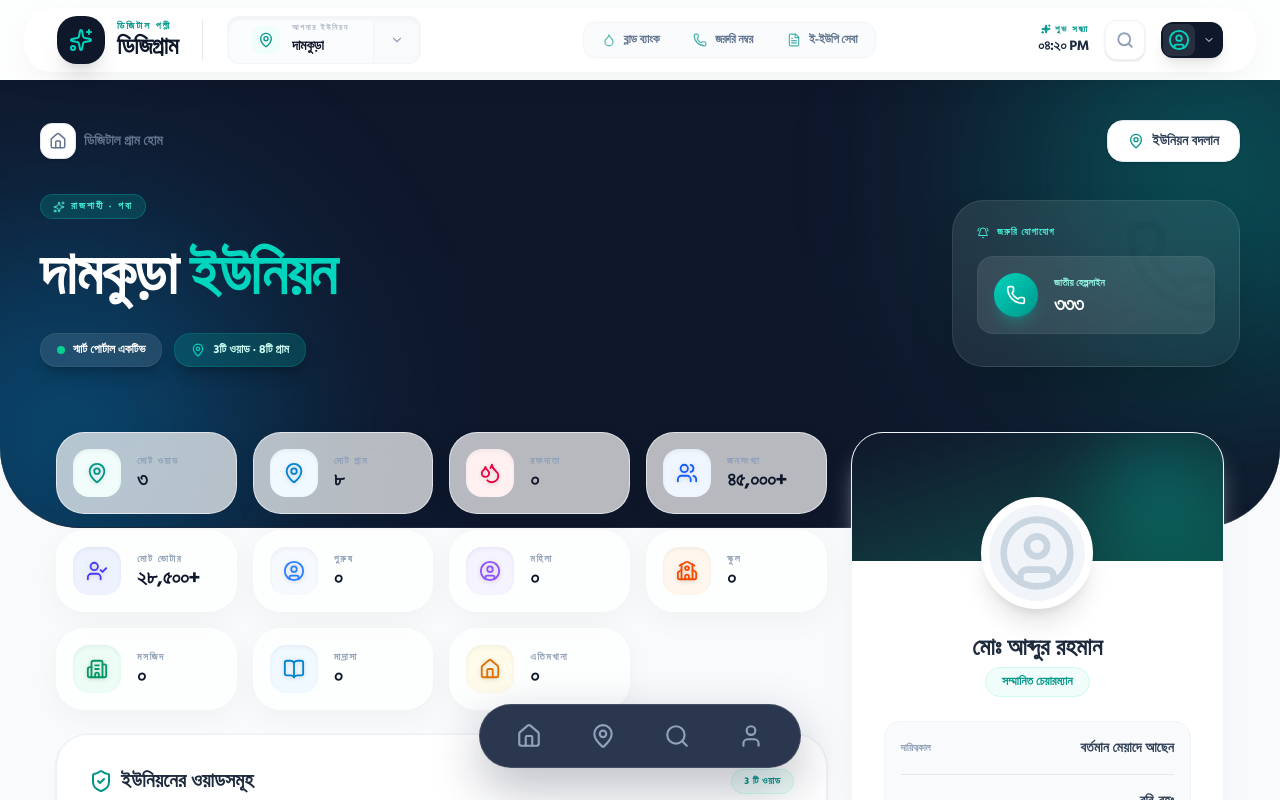
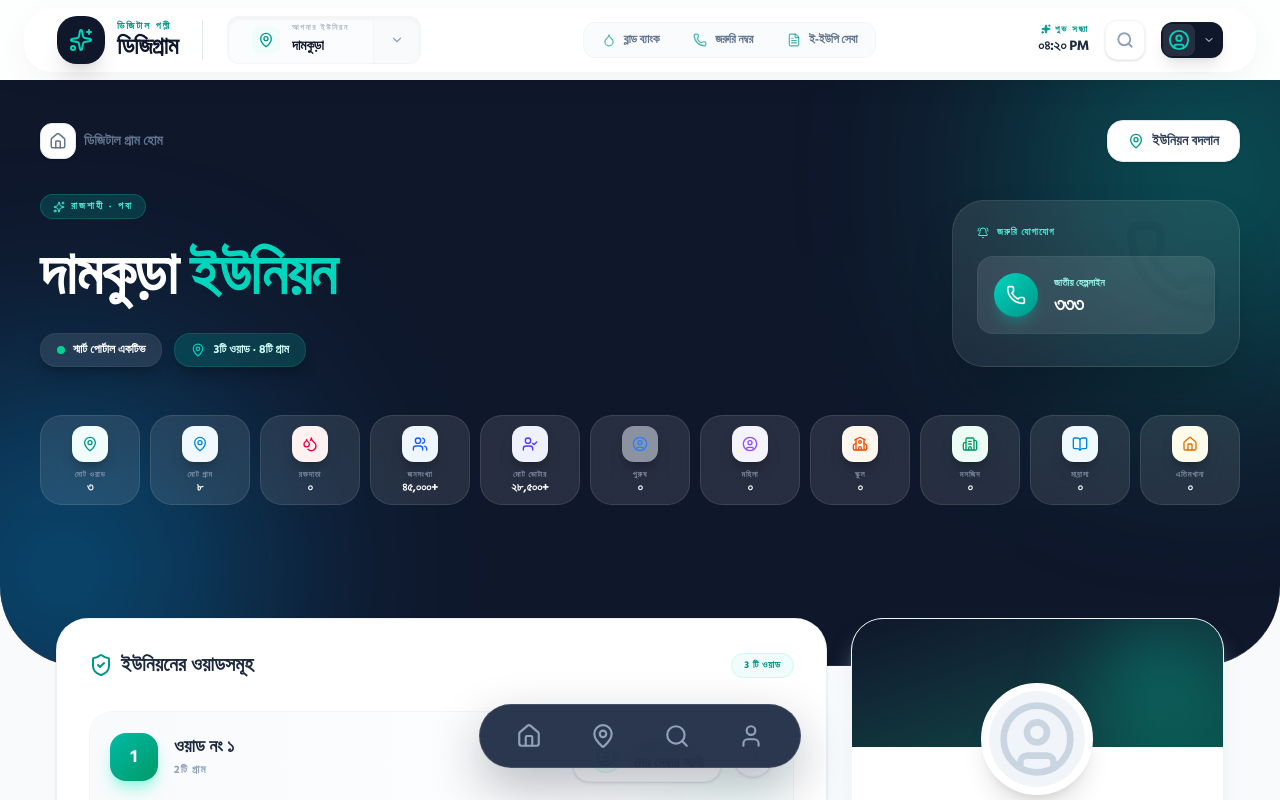
Before and after one commit to raihancsegit/DigiGram, a Next.js app: page /u/dumuria in a window 1280 px wide. Shown: the top 800 px of the page. Built offline with nearby package versions, Linux system fonts and the light colour scheme.

Commit message:
feat: integrate stats into hero with vertical compact layout

```diff
--- a/components/sections/union/UnionPortalClient.js
+++ b/components/sections/union/UnionPortalClient.js
@@ -219,44 +219,37 @@
                             </div>
                         </motion.div>
                     </div>
+
+                    {/* Integrated Vertical Mini-Stats Grid */}
+                    <div className="mt-12 grid grid-cols-3 sm:grid-cols-4 md:grid-cols-6 lg:grid-cols-8 xl:grid-cols-11 gap-2.5">
+                        {allStats.map((s, i) => (
+                            <motion.div
+                                initial={{ opacity: 0, y: 20 }}
+                                animate={{ opacity: 1, y: 0 }}
+                                transition={{ delay: i * 0.03 + 0.4 }}
+                                key={s.label}
+                                className={`flex flex-col items-center text-center p-2.5 rounded-[22px] bg-white/10 backdrop-blur-md border border-white/10 hover:bg-white/15 hover:border-white/20 hover:-translate-y-1 transition-all duration-300 group min-w-[85px]`}
+                            >
+                                <div className={`w-9 h-9 rounded-xl ${s.bg} flex items-center justify-center mb-2 shadow-lg shadow-black/20 group-hover:scale-110 transition-transform duration-500`}>
+                                    <s.icon className={`${s.color}`} size={16} />
+                                </div>
+                                <p className="text-[8px] font-black text-slate-400/80 uppercase tracking-[0.1em] mb-0.5 leading-tight group-hover:text-teal-400 transition-colors">{s.label}</p>
+                                <p className="text-xs font-black text-white tracking-tight leading-none">{s.value}</p>
+                            </motion.div>
+                        ))}
+                    </div>
                 </motion.section>
             </div>
         </div>
 
             {/* Main Content Area - Pulled up to overlap hero */}
-            <div className="max-w-[1200px] mx-auto px-4 -mt-24 relative z-20">
+            <div className="max-w-[1200px] mx-auto px-4 -mt-12 relative z-20">
 
                 {/* Main Dashboard Grid */}
                 <div className="grid grid-cols-1 lg:grid-cols-12 gap-6 mb-12">
 
                     {/* Left Column */}
                     <div className="lg:col-span-8 space-y-6">
-
-                        {/* Unified Mini-Stats Grid - Premium Glassmorphism */}
-                        <div className="grid grid-cols-2 lg:grid-cols-3 xl:grid-cols-4 gap-4">
-                            {allStats.map((s, i) => (
-                                <motion.div
-                                    initial={{ opacity: 0, scale: 0.95 }}
-                                    animate={{ opacity: 1, scale: 1 }}
-                                    transition={{ delay: i * 0.04 + 0.3, duration: 0.4 }}
-                                    key={s.label}
-                                    className={`relative flex items-center gap-4 p-4 rounded-[28px] bg-white/70 backdrop-blur-md border border-white/60 shadow-[0_8px_30px_rgb(0,0,0,0.04)] ${s.shadow} hover:shadow-xl hover:-translate-y-1.5 transition-all duration-300 group overflow-hidden`}
-                                >
-                                    <div className="absolute inset-0 bg-gradient-to-br from-white/10 to-transparent opacity-0 group-hover:opacity-100 transition-opacity pointer-events-none" />
-
-                                    <div className={`w-12 h-12 rounded-2xl ${s.bg} flex items-center justify-center shrink-0 shadow-inner group-hover:scale-110 group-hover:rotate-6 transition-transform duration-500`}>
-                                        <s.icon className={`${s.color} drop-shadow-sm`} size={22} />
-                                    </div>
-
-                                    <div className="min-w-0">
-                                        <p className="text-[10px] font-black text-slate-400 uppercase tracking-[0.15em] mb-1 leading-none group-hover:text-teal-600 transition-colors">{s.label}</p>
-                                        <p className={`text-xl font-black text-slate-900 tracking-tight leading-none`}>
-                                            {s.value}
-                                        </p>
-                                    </div>
-                                </motion.div>
-                            ))}
-                        </div>
 
                         {/* ===== WARD SECTION ===== */}
                         <div className="p-6 sm:p-8 rounded-[32px] bg-white border border-slate-200/60 shadow-sm">
```
